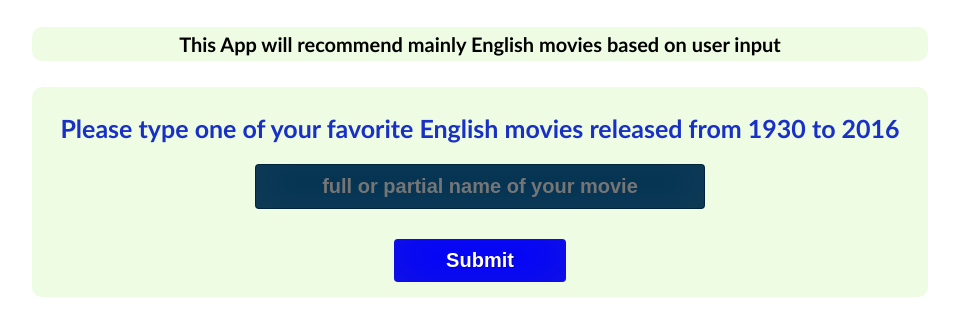
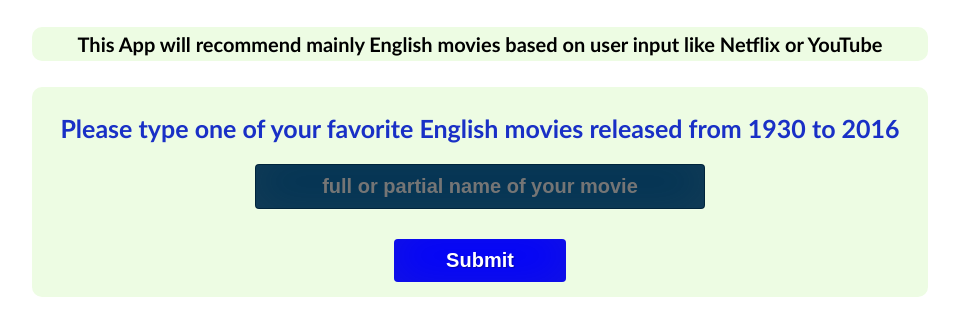
Before and after one commit to mamunur-ipe/ML-model-deployment, a Flask app: page /input_movie_recommender in a window 1280 px wide. Shown: the part 112-448 px from the top of the page, without its empty margins (160-1119 px from the left). Run offline with Flask 2, Linux system fonts and the light colour scheme.

Commit message:
Update input_movie_recommender.html

```diff
--- a/templates/input_movie_recommender.html
+++ b/templates/input_movie_recommender.html
@@ -11,7 +11,7 @@
 
 
        <h4 id="box_center">
-           This App will recommend mainly English movies based on user input
+           This App will recommend mainly English movies based on user input like Netflix or YouTube
        </h4>
 
       <form  id="box_center" action="{{ url_for('result_movie_recommender') }}" method = "POST" >
```
